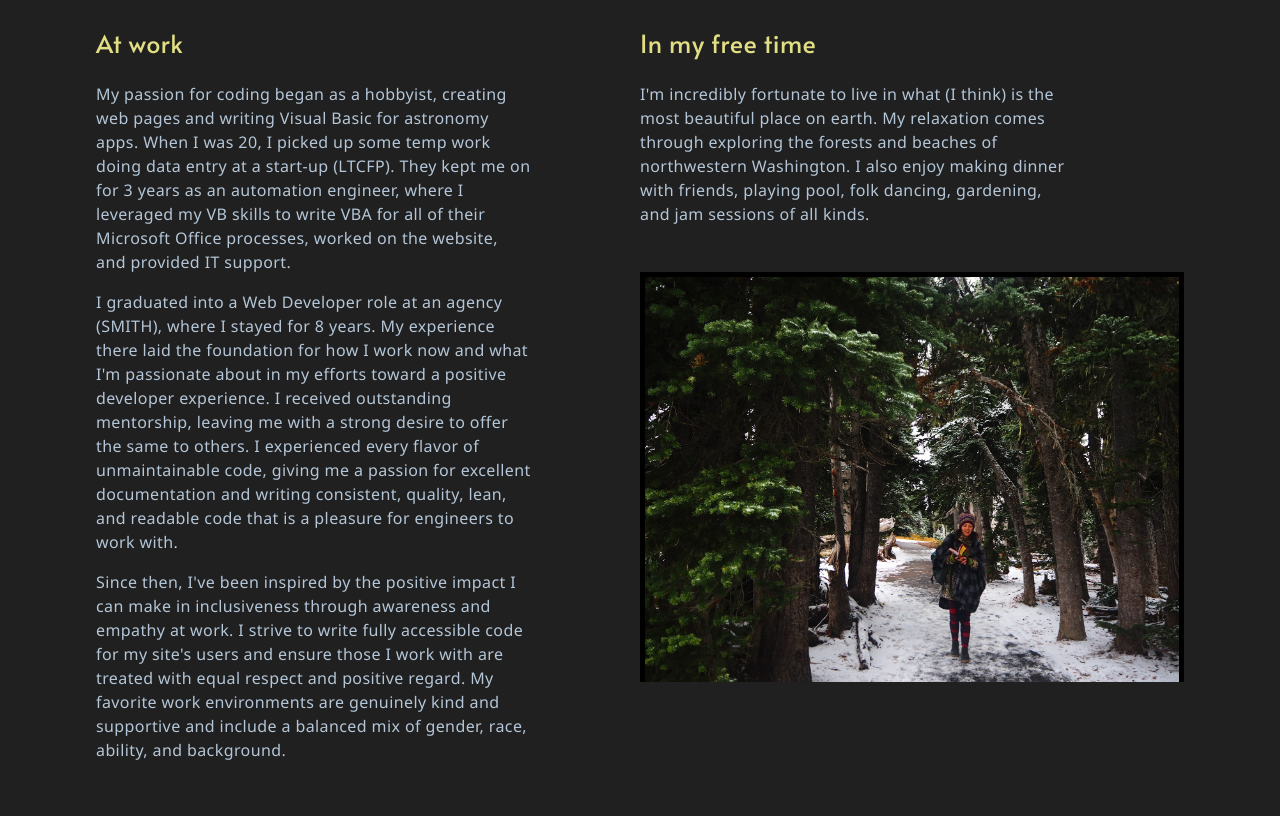
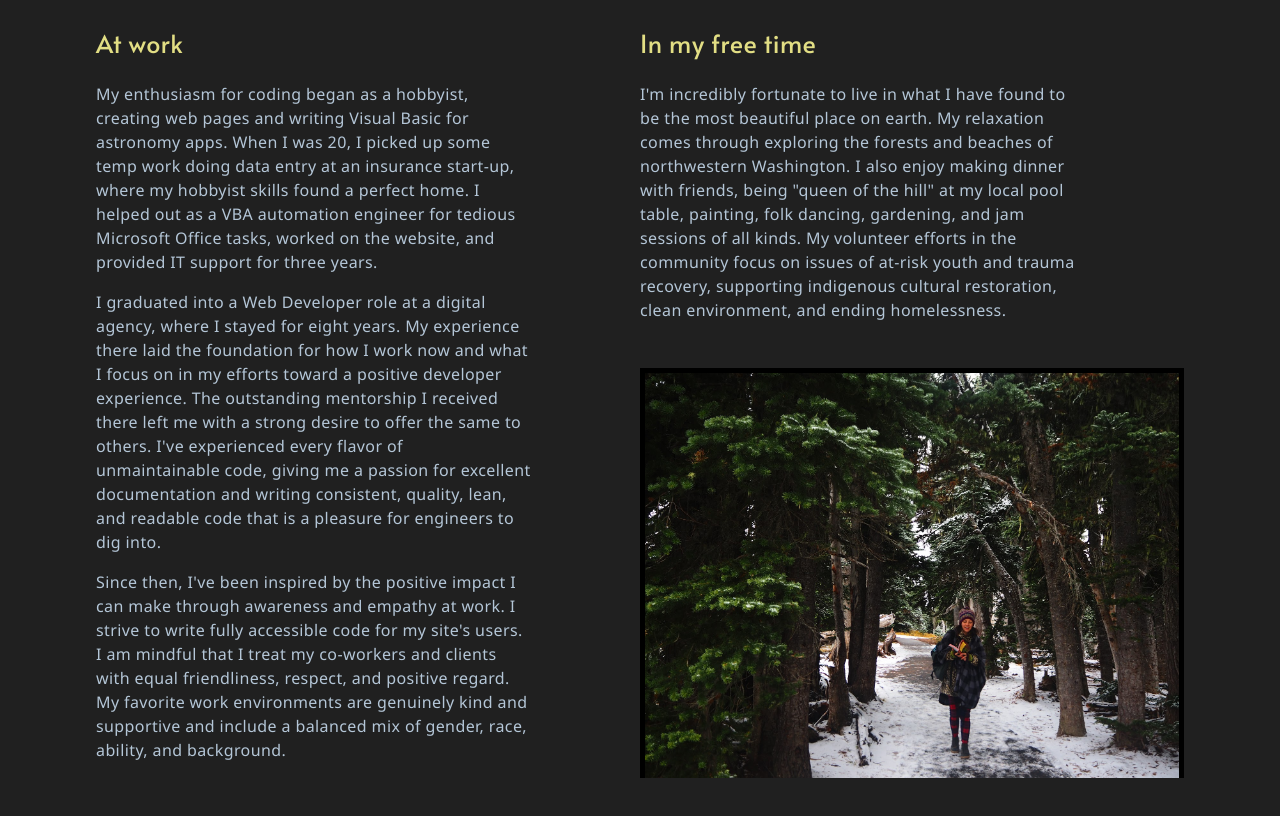
Before and after one commit to kimastair/kim-gatsby-portfolio, a Gatsby site: page /about in a window 1280 px wide. Shown: the part 298-1114 px from the top of the page. Built offline with nearby package versions, Linux system fonts and the light colour scheme; Gatsby itself is replaced by a stand-in of ours.

Commit message:
clearer component naming, about page updates

```diff
--- a/src/components/About/index.js
+++ /dev/null
@@ -1,33 +0,0 @@
-import * as React from "react"
-import "./about-page.scss"
-import { StaticImage } from "gatsby-plugin-image"
-
-const AboutPage = () => {
-    return (
-        <main className="about-page">
-            <h1>About me</h1>
-            <div className="flex-container">
-                <div className="left">
-                    <h2>At work</h2>
-                    <p>
-                        My passion for coding began as a hobbyist, creating web pages and writing Visual Basic for astronomy apps. When I was 20, I picked up some temp work doing data entry at a start-up (LTCFP). They kept me on for 3 years as an automation engineer, where I leveraged my VB skills to write VBA for all of their Microsoft Office processes, worked on the website, and provided IT support.</p>
-                    <p>
-                        I graduated into a Web Developer role at an agency (SMITH), where I stayed for 8 years. My experience there laid the foundation for how I work now and what I'm passionate about in my efforts toward a positive developer experience. I received outstanding mentorship, leaving me with a strong desire to offer the same to others. I experienced every flavor of unmaintainable code, giving me a passion for excellent documentation and writing consistent, quality, lean, and readable code that is a pleasure for engineers to work with.
-                    </p>
-                    <p>
-                        Since then, I've been inspired by the positive impact I can make in inclusiveness through awareness and empathy at work. I strive to write fully accessible code for my site's users and ensure those I work with are treated with equal respect and positive regard. My favorite work environments are genuinely kind and supportive and include a balanced mix of gender, race, ability, and background.
-                    </p>
-                </div>
-                <div className="right">
-                    <h2>In my free time</h2>
-                    <p>
-                        I'm incredibly fortunate to live in what (I think) is the most beautiful place on earth. My relaxation comes through exploring the forests and beaches of northwestern Washington. I also enjoy making dinner with friends, playing pool, folk dancing, gardening, and jam sessions of all kinds.
-                    </p>
-                    <StaticImage className="img-me" src="../../images/me-forest.jpg" alt="Kim walking through the forest in winter" loading="eager" placeholder="none" />
-                </div>
-            </div>
-        </main>
-    )
-}
-
-export default AboutPage
--- /dev/null
+++ b/src/components/AboutPage/index.js
@@ -0,0 +1,26 @@
+import * as React from "react"
+import "./about-page.scss"
+import { StaticImage } from "gatsby-plugin-image"
+
+const AboutPage = () => {
+    return (
+        <main className="about-page">
+            <h1>About me</h1>
+            <div className="flex-container">
+                <div className="left">
+                    <h2>At work</h2>
+                    <p>My enthusiasm for coding began as a hobbyist, creating web pages and writing Visual Basic for astronomy apps. When I was 20, I picked up some temp work doing data entry at an insurance start-up, where my hobbyist skills found a perfect home. I helped out as a VBA automation engineer for tedious Microsoft Office tasks, worked on the website, and provided IT support for three years.</p>
+                    <p>I graduated into a Web Developer role at a digital agency, where I stayed for eight years. My experience there laid the foundation for how I work now and what I focus on in my efforts toward a positive developer experience. The outstanding mentorship I received there left me with a strong desire to offer the same to others. I've experienced every flavor of unmaintainable code, giving me a passion for excellent documentation and writing consistent, quality, lean, and readable code that is a pleasure for engineers to dig into.</p>
+                    <p>Since then, I've been inspired by the positive impact I can make through awareness and empathy at work. I strive to write fully accessible code for my site's users. I am mindful that I treat my co-workers and clients with equal friendliness, respect, and positive regard. My favorite work environments are genuinely kind and supportive and include a balanced mix of gender, race, ability, and background.</p>
+                </div>
+                <div className="right">
+                    <h2>In my free time</h2>
+                    <p>I'm incredibly fortunate to live in what I have found to be the most beautiful place on earth. My relaxation comes through exploring the forests and beaches of northwestern Washington. I also enjoy making dinner with friends, being "queen of the hill" at my local pool table, painting, folk dancing, gardening, and jam sessions of all kinds. My volunteer efforts in the community focus on issues of at-risk youth and trauma recovery, supporting indigenous cultural restoration, clean environment, and ending homelessness.</p>
+                    <StaticImage className="img-me" src="../../images/me-forest.jpg" alt="Kim walking through the forest in winter" loading="eager" placeholder="none" />
+                </div>
+            </div>
+        </main>
+    )
+}
+
+export default AboutPage
--- a/src/components/global/PageWrapper/index.js
+++ b/src/components/global/PageWrapper/index.js
@@ -5,7 +5,8 @@ import Menu from "./components/Menu"
 
 export default function PageWrapper({ children }) {
 
-  // set menu state for "open", "opening", "closing", "closed" - to support both CSS transitionas and a11y non-focus
+  // set menu state for "open", "opening", "closing", "closed"
+  // to support both CSS opacity transitionas and a11y non-focus on hidden page elements
   const [menuState, setMenuState] = useState('closed');
 
   const toggleMenu = (closeMenuOnly) => {
--- a/src/pages/about.js
+++ b/src/pages/about.js
@@ -1,17 +1,17 @@
 import * as React from "react"
 import CustomHead from "../components/global/CustomHead"
 import PageWrapper from "../components/global/PageWrapper"
-import Page from "../components/About"
+import AboutPage from "../components/AboutPage"
 import "./../styles/site.scss"
 
-const AboutPage = () => {
+const AboutPageWrapper = () => {
   return (
     <PageWrapper>
-      <Page />
+      <AboutPage />
     </PageWrapper>
   )
 }
 
-export default AboutPage
+export default AboutPageWrapper
 
 export const Head = () => <CustomHead title="About | Kim Stair" />
```
Also changed, not shown: src/pages/contact.js (+4 -4 lines), src/pages/experience.js (+4 -4 lines), src/pages/index.js (+4 -4 lines), src/components/AboutPage/about-page.scss (renamed from src/components/About/about-page.scss), src/components/ContactPage/contact-page.scss (renamed from src/components/Contact/contact-page.scss), src/components/ContactPage/index.js (renamed from src/components/Contact/index.js), src/components/ExperiencePage/experience-page.scss (renamed from src/components/Experience/experience-page.scss), src/components/ExperiencePage/index.js (renamed from src/components/Experience/index.js), src/components/IndexPage/components/SkillBars/index.js (renamed from src/components/Index/components/SkillBars/index.js), src/components/IndexPage/components/SkillBars/skill-bars.scss (renamed from src/components/Index/components/SkillBars/skill-bars.scss), src/components/IndexPage/index-page.scss (renamed from src/components/Index/index-page.scss), src/components/IndexPage/index.js (renamed from src/components/Index/index.js).
